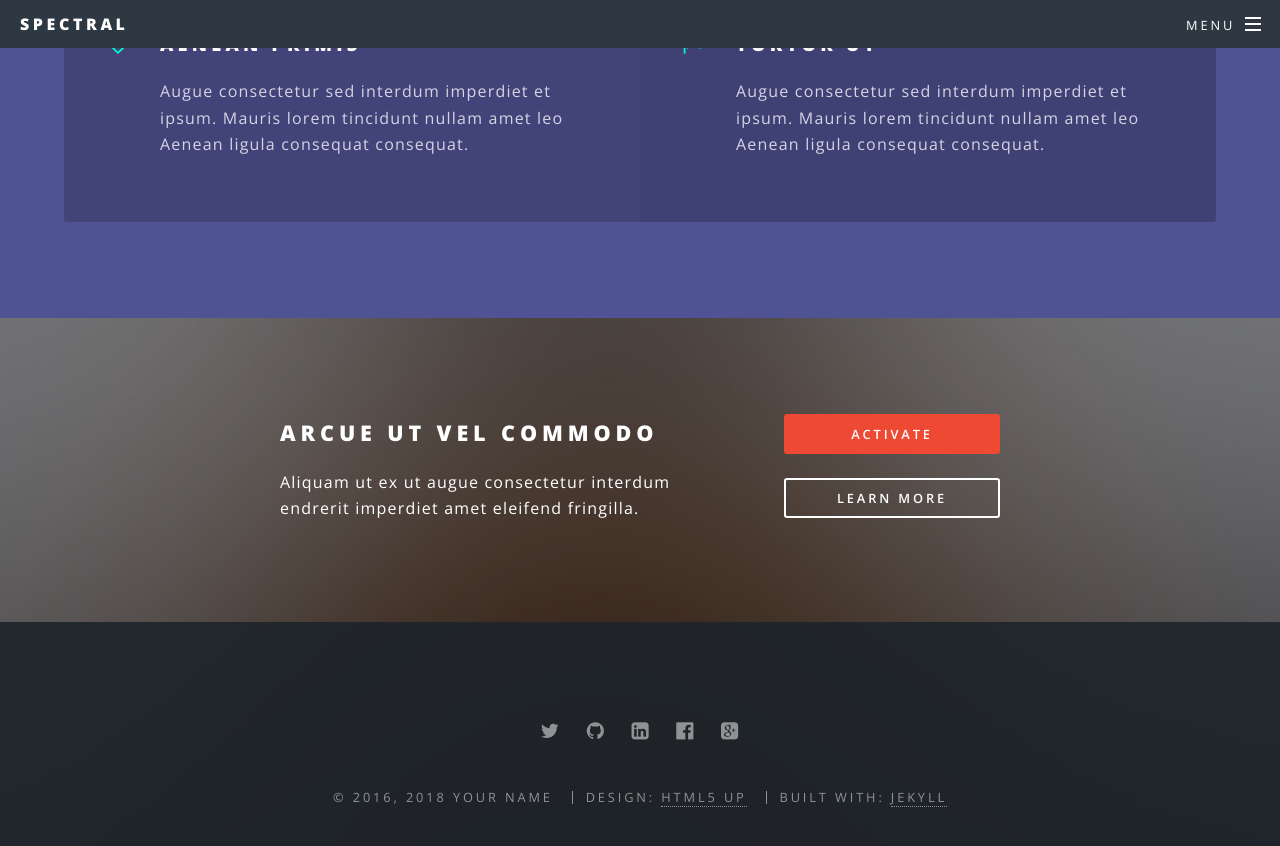
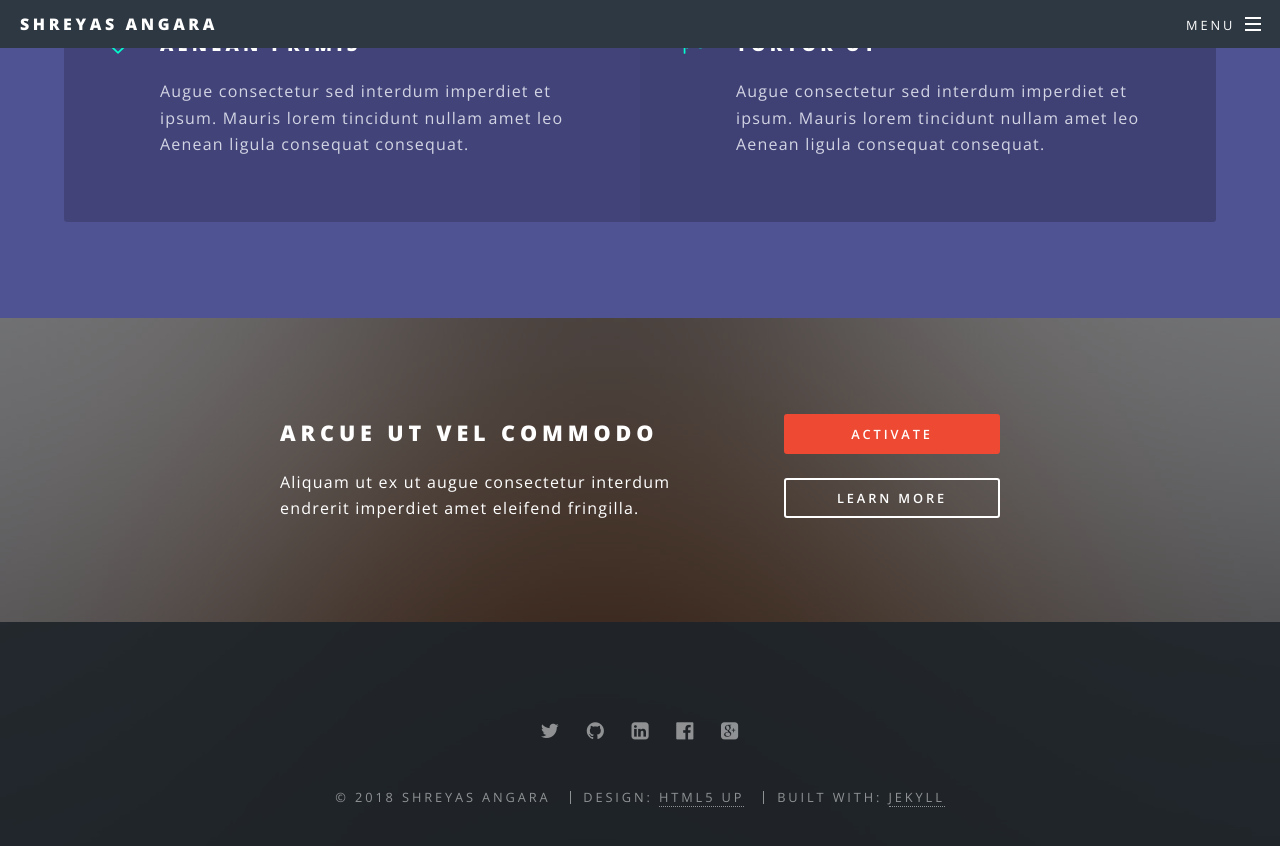
Before and after one commit to shreyas00023/mywebsite, a Jekyll site: the page built from index.html, in a window 1280 px wide and 900 px high, scrolled down 3484 px. Shown: the top 846 px of the window. Built offline with Jekyll 4.4.1, drawn with Linux system fonts in a browser that asks for light colours; some of the changed text lies outside the part shown.

Commit message:
Update _config.yml

```diff
--- a/_config.yml
+++ b/_config.yml
@@ -2,20 +2,20 @@
 #
 
 # Site settings
-title: Spectral
+title: Shreyas Angara
 description: |
   Another fine responsive
   site template freebie
   crafted by [HTML5 UP](http://html5up.net)
-owner: Your Name # or company name
-first_published: 2016 # if migrating another site, the year of your first publish
-email: your-email@domain.com
+owner: Shreyas Angara # or company name
+first_published: 2018 # if migrating another site, the year of your first publish
+email: shreyas00023@gmail.com
 baseurl: "" # the subpath of your site, e.g. /blog
-url: "http://yourdomain.com" # the base hostname & protocol for your site
+url: "shreyasangara.me" # the base hostname & protocol for your site
 social:
   twitter: https://twitter.com/<username>
-  github: https://github.com/<username>
-  linkedin-square: https://linkedin.com/in/<username>
+  github: https://github.com/shreyas00023
+  linkedin-square: https://linkedin.com/in/shreyas-angara-088781163/
   facebook-official: https://facebook.com/<username>
   google-plus-square: https://plus.google.com/u/0/+<username>
   #email: /contact/
```
